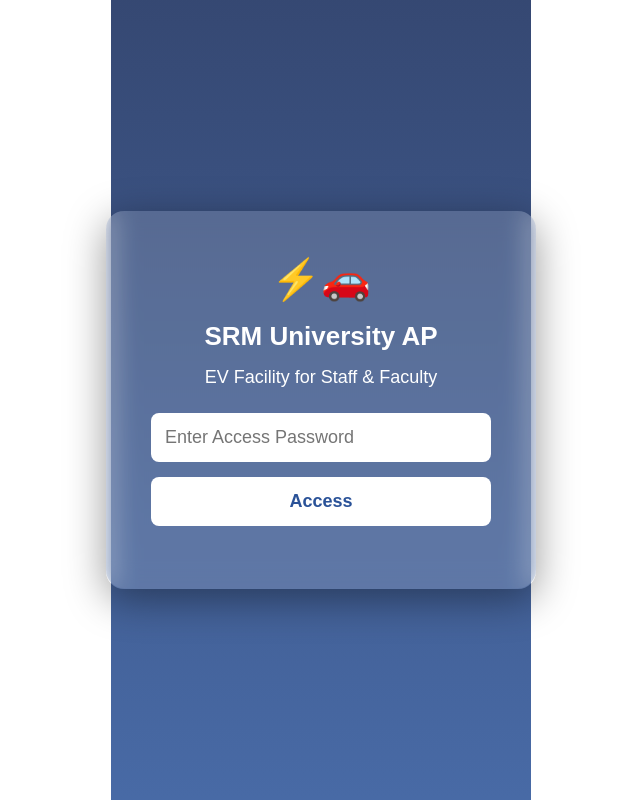
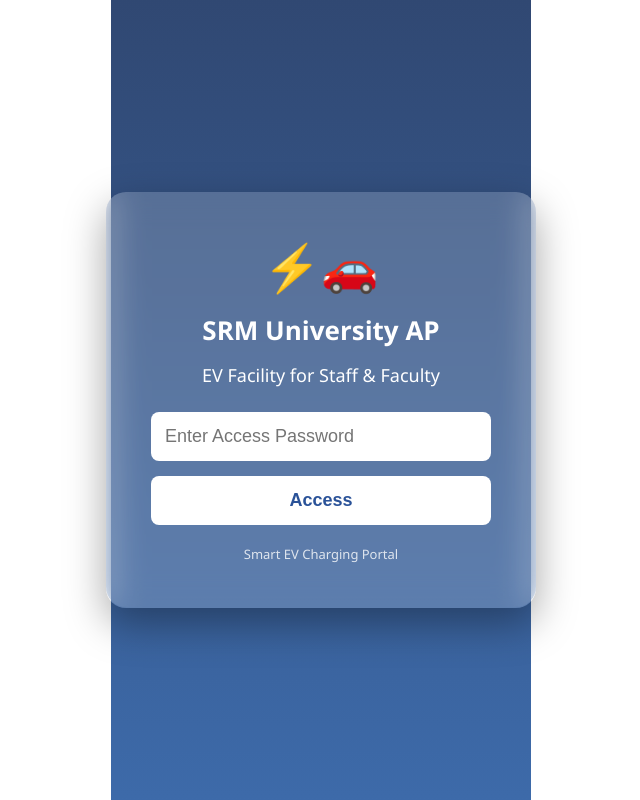
Before and after one commit to Futuristic-Ubiquitous-Networking-Lab/funlab_edgeAIlab_srmap, a plain HTML site: page index.html in a window 1280 px wide. Shown: the whole page, without its empty margins (319-959 px from the left). Drawn offline with Linux system fonts and the light colour scheme.

Commit message:
Update index.html

```diff
--- a/index.html
+++ b/index.html
@@ -9,12 +9,12 @@
 
 body{
 margin:0;
-font-family:Arial, sans-serif;
+font-family: 'Segoe UI', sans-serif;
 
-/* background gradient + watermark logo */
+/* Gradient + logo */
 
 background:
-linear-gradient(rgba(18,40,90,0.85), rgba(40,80,150,0.85)),
+linear-gradient(rgba(12,40,90,0.85), rgba(40,90,160,0.9)),
 url("srm-logo.png");
 
 background-size:420px;
@@ -22,30 +22,60 @@
 background-position:center;
 
 height:100vh;
+
 display:flex;
 justify-content:center;
 align-items:center;
-color:white;
 }
 
-/* login card */
+/* Card */
 
 .card{
 
-background:rgba(255,255,255,0.15);
-backdrop-filter:blur(12px);
+background:rgba(255,255,255,0.18);
+backdrop-filter:blur(15px);
 
 padding:45px;
-border-radius:18px;
 
-box-shadow:0 10px 40px rgba(0,0,0,0.4);
+border-radius:20px;
+
+width:340px;
 
 text-align:center;
 
-width:340px;
+color:white;
+
+box-shadow:0 15px 40px rgba(0,0,0,0.35);
+
+animation:fadeIn 1s ease;
 }
 
-/* title */
+/* Animation */
+
+@keyframes fadeIn{
+from{opacity:0; transform:translateY(20px);}
+to{opacity:1; transform:translateY(0);}
+}
+
+/* EV icon */
+
+.icon{
+
+font-size:42px;
+
+margin-bottom:10px;
+
+animation:charge 2s infinite;
+}
+
+@keyframes charge{
+
+0%{transform:scale(1)}
+50%{transform:scale(1.1)}
+100%{transform:scale(1)}
+}
+
+/* Title */
 
 h1{
 font-size:26px;
@@ -54,49 +84,48 @@
 
 h2{
 font-size:18px;
-font-weight:normal;
+font-weight:300;
 margin-bottom:25px;
 }
 
-/* EV icon */
+/* Input */
 
-.icon{
-font-size:40px;
-margin-bottom:10px;
-}
-
-/* input + button */
-
-input,button{
+input{
 
 width:100%;
+
 padding:14px;
 
 font-size:18px;
 
 border-radius:8px;
 
+border:none;
+
+outline:none;
+
 box-sizing:border-box;
 }
 
-/* input */
-
-input{
-border:none;
-outline:none;
-}
-
-/* button */
+/* Button */
 
 button{
 
+width:100%;
+
+padding:14px;
+
 margin-top:15px;
+
+font-size:18px;
+
+border:none;
+
+border-radius:8px;
 
 background:white;
 
 color:#2a5298;
-
-border:none;
 
 font-weight:bold;
 
@@ -106,15 +135,32 @@
 }
 
 button:hover{
-background:#e8e8e8;
+
+background:#f0f0f0;
+
+transform:scale(1.02);
 }
 
-/* message */
+/* Message */
 
 #msg{
+
 margin-top:15px;
+
 font-size:18px;
+
 color:#ffdede;
+}
+
+/* Footer */
+
+.footer{
+
+margin-top:20px;
+
+font-size:13px;
+
+opacity:0.8;
 }
 
 </style>
@@ -140,12 +186,12 @@
 
 }
 
-/* enable enter key */
+function handleKey(event){
 
-function handleKey(event){
 if(event.key==="Enter"){
 checkPassword();
 }
+
 }
 
 </script>
@@ -172,6 +218,10 @@
 
 <p id="msg"></p>
 
+<div class="footer">
+Smart EV Charging Portal
+</div>
+
 </div>
 
 </body>
```
